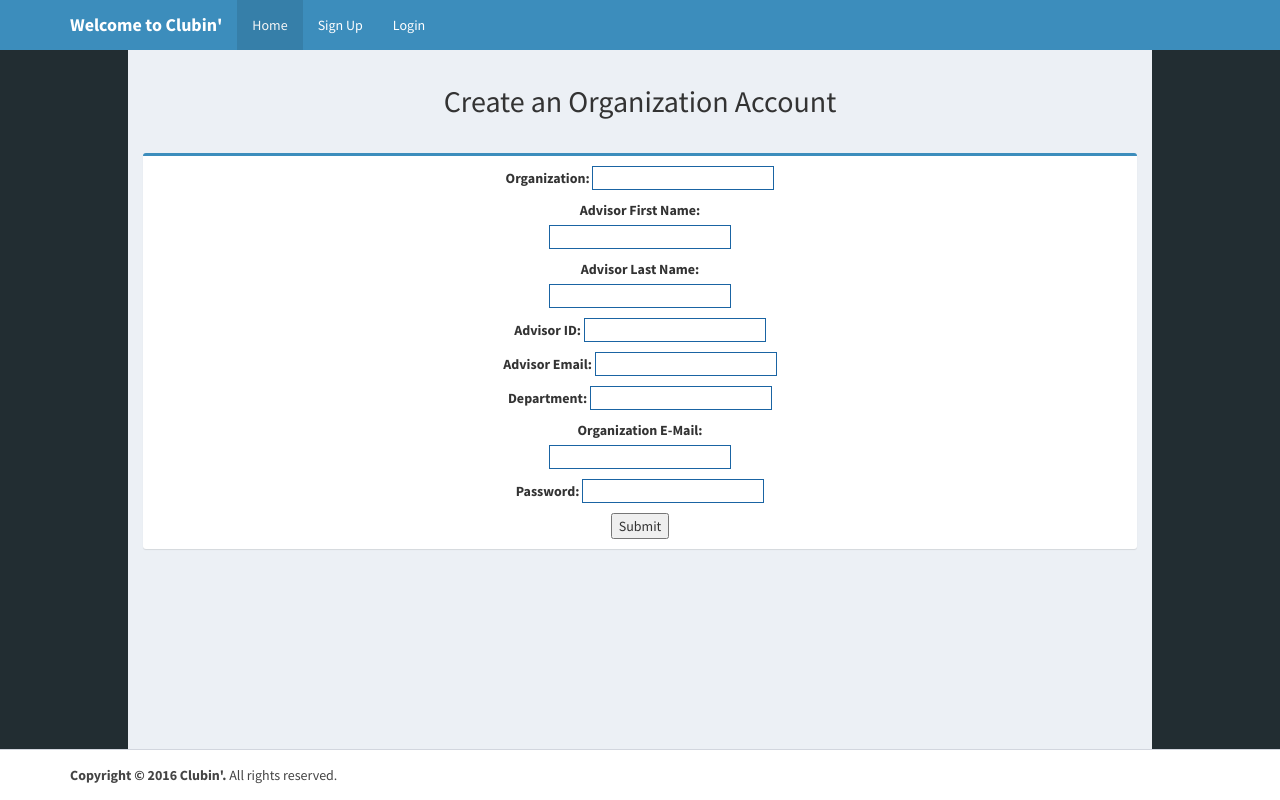
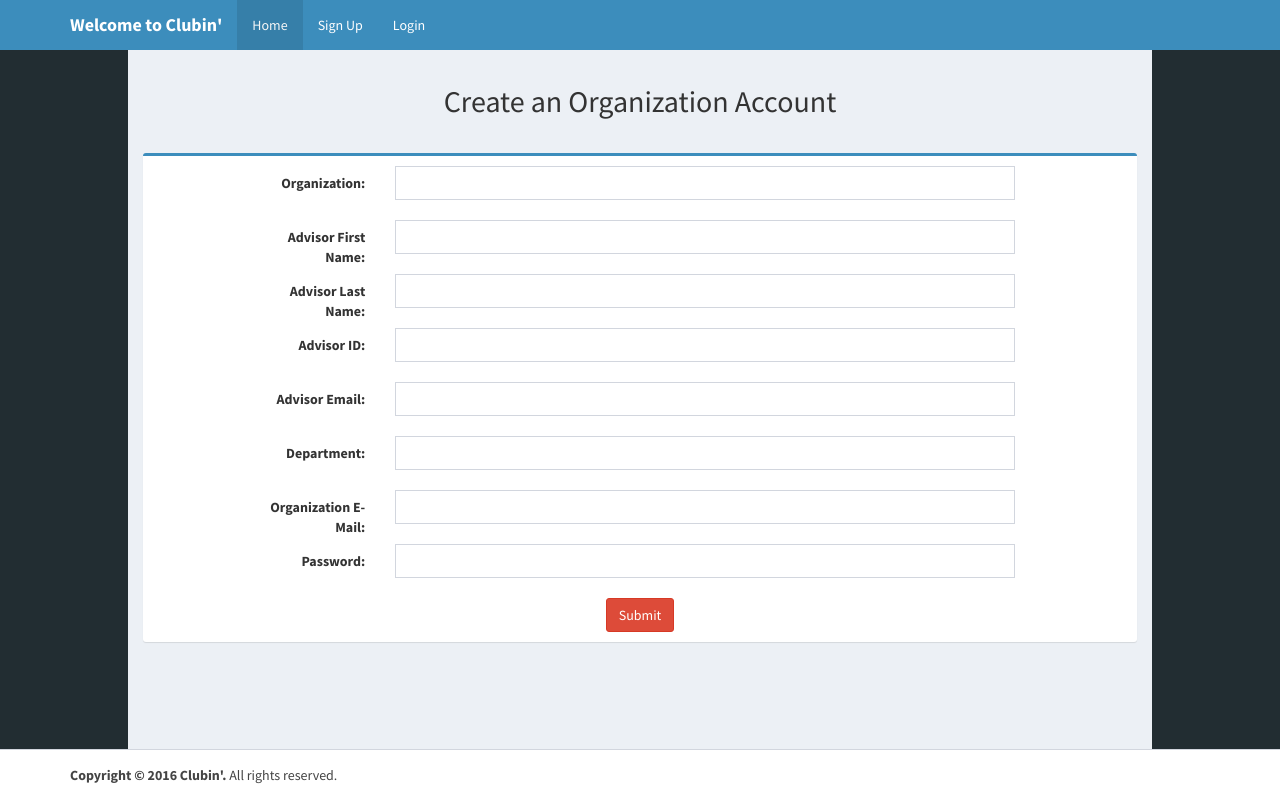
Before and after one commit to Ronald-C/Clubin-, a Flask app: template templates/orgsignup.html in a window 1280 px wide. Run offline with Flask 2, Linux system fonts and the light colour scheme; the template is opened without the code that fills it, so the values that code supplies are empty; some libraries are stand-ins or nearby versions.

Commit message:
fixed buttons and forms

```diff
--- a/templates/orgsettings.html
+++ b/templates/orgsettings.html
@@ -57,6 +57,8 @@
                         </div>
                       </div>
                       <div class="form-group">
+<<<<<<< HEAD
+=======
                         <label for="inputExperience" class="col-sm-2 control-label">Experience</label>
                         <div class="col-sm-10">
                           <textarea class="form-control" id="inputExperience" placeholder="Experience"></textarea>
@@ -69,6 +71,7 @@
                         </div>
                       </div>
                       <div class="form-group">
+>>>>>>> refs/remotes/origin/master
                         <div class="col-sm-offset-2 col-sm-10">
                           <button type="submit" class="btn btn-danger">Submit</button>
                         </div>
--- a/templates/orgsignup.html
+++ b/templates/orgsignup.html
@@ -22,24 +22,36 @@
             <div class="col-md-12">
               <div class="box box-primary">
                 <div class="box-body">
-                <form method="post" action="{{ url_for('orghome')}}" style="width:300px">
-                      <label for="yourname">Organization:</label>
-                      <input type="text" name="org" style="border:1px solid #1a64a3; margin-bottom:10px" /><br />
-                      <label for="yourname">Advisor First Name:</label>
-                      <input type="text" name="aFname" style="border:1px solid #1a64a3; margin-bottom:10px"/><br />
-                      <label for="yourname">Advisor Last Name:</label>
-                      <input type="text" name="aLname" style="border:1px solid #1a64a3; margin-bottom:10px"/><br />
-                      <label for="yourname">Advisor ID:</label>
-                      <input type="text" name="aid" style="border:1px solid #1a64a3; margin-bottom:10px" /><br />
-                      <label for="yourname">Advisor Email:</label>
-                      <input type="text" name="aemail" style="border:1px solid #1a64a3; margin-bottom:10px"/><br />
-                      <label for="yourname">Department:</label>
-                      <input type="text" name="dept" style="border:1px solid #1a64a3; margin-bottom:10px"/><br />
-                      <label for="yourname">Organization E-Mail:</label>
-                      <input type="text" name="orgemail" style="border:1px solid #1a64a3; margin-bottom:10px"/><br />
-                      <label for="yourname">Password:</label>
-                      <input type="text" name="password" style="border:1px solid #1a64a3; margin-bottom:10px"/><br />
-                      <input type="submit" />
+
+                <form method="post" class="form-horizontal" action="{{ url_for('orghome')}}" style="width:80%">
+                      <label for="org" class="col-sm-2 control-label">Organization:</label>
+                    <div class="col-sm-10">
+                        <input type="text" class="form-control" name="org"  /><br /></div>
+                      <label for="aFname" class="col-sm-2 control-label">Advisor First Name:</label>
+                    <div class="col-sm-10">
+                        <input type="text" class="form-control" name="aFname"/><br /></div>
+                      <label for="aLname" class="col-sm-2 control-label">Advisor Last Name:</label>
+                    <div class="col-sm-10">
+                        <input type="text" class="form-control" name="aLname"/><br /></div>
+                      <label for="aid" class="col-sm-2 control-label">Advisor ID:</label>
+                    <div class="col-sm-10">
+                        <input type="text" class="form-control" name="aid" /><br /></div>
+                      <label for="aemail" class="col-sm-2 control-label">Advisor Email:</label>
+                    <div class="col-sm-10">
+                        <input type="text" class="form-control" name="aemail"/><br /></div>
+                      <label for="dept" class="col-sm-2 control-label">Department:</label>
+                    <div class="col-sm-10">
+                      <input type="text" class="form-control" name="dept"/><br />
+                    </div>
+                      <label for="oemail" class="col-sm-2 control-label">Organization E-Mail:</label>
+                    <div class="col-sm-10">
+                      <input type="text" class="form-control" name="orgemail"/><br />
+                    </div>
+                      <label for="password" class="col-sm-2 control-label">Password:</label>
+                    <div class="col-sm-10">
+                      <input type="text" class="form-control" name="password"/><br />
+                    </div>
+                      <input type="submit" class="btn btn-danger" />
                     </form>
 				</div>
                 </div><!-- /.box-body -->
--- a/templates/search.html
+++ b/templates/search.html
@@ -43,7 +43,7 @@
                         <td><a href=""> <input type="checkbox" name="" value="">Honor Societies</a></td>
                     </tr>
                     </table>
-                  <input type="submit" value="Submit">
+                  <input type="submit" class="btn btn-danger" value="Submit">
                      </form><br>
             </div>
         </div>
```
Also changed, not shown: router.py (+8 -0 lines), templates/clubs.html (+6 -5 lines), templates/studentsignup.html (+23 -15 lines).
